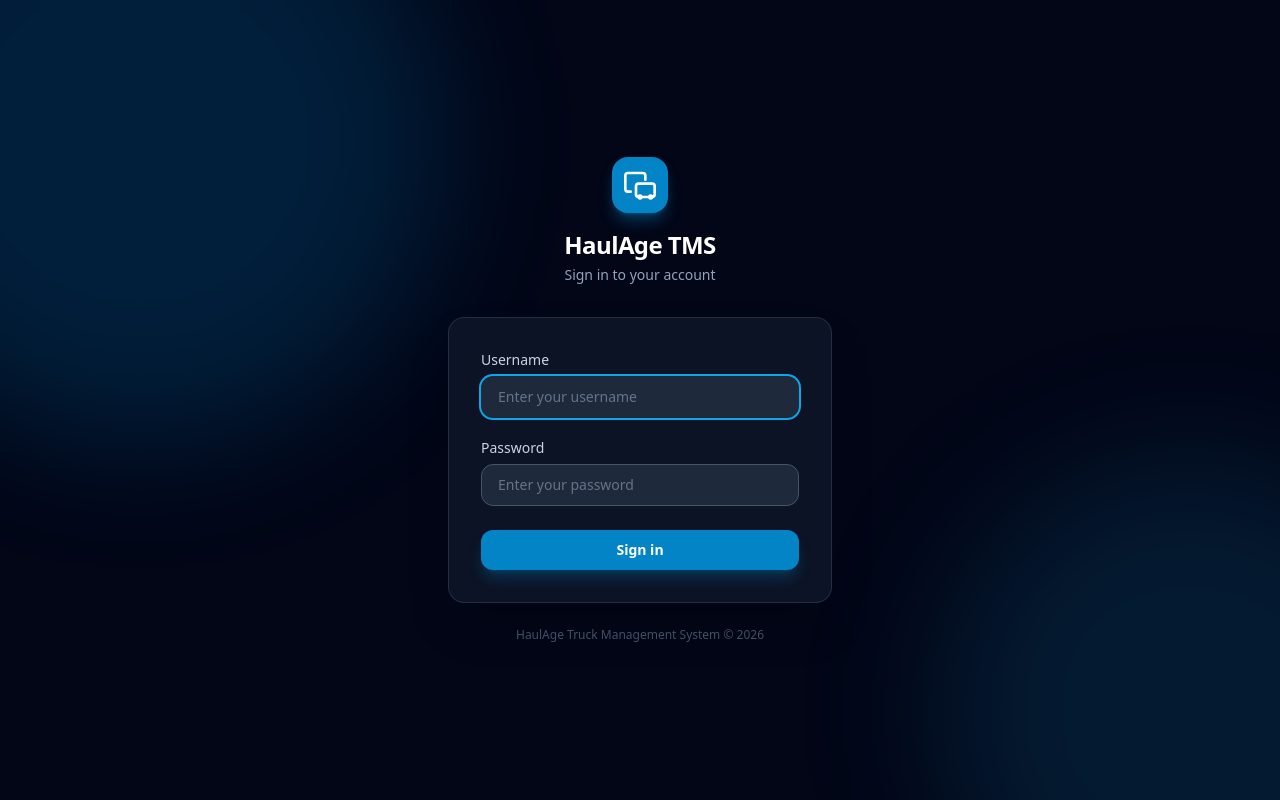
After one commit to takudzwamvere/haulage-truck-management, a Django app: template portal/templates/portal/login.html in a window 1280 px wide. The commit adds this page. Run offline with Django 5.2, Linux system fonts and the light colour scheme; the template is opened without the code that fills it, so the values that code supplies are empty; some libraries are stand-ins or nearby versions.

Commit message:
log in ui

```diff
--- a/haulage/settings.py
+++ b/haulage/settings.py
@@ -154,5 +154,5 @@ STATIC_ROOT = BASE_DIR / 'staticfiles'
 DEFAULT_AUTO_FIELD = 'django.db.models.BigAutoField'
 
 LOGIN_URL = '/login/'
-LOGIN_REDIRECT_URL = '/'
+LOGIN_REDIRECT_URL = '/dashboard/'
 LOGOUT_REDIRECT_URL = '/login/'
--- a/portal/templates/portal/base.html
+++ b/portal/templates/portal/base.html
@@ -137,7 +137,7 @@
           <p class="text-xs text-slate-400 truncate">Administrator</p>
         </div>
         <!-- Logout -->
-        <form method="post" action="#" class="shrink-0">  {# TODO Stage 2: replace # with {% url 'portal:logout' %} #}
+        <form method="post" action="{% url 'portal:logout' %}" class="shrink-0">
           {% csrf_token %}
           <button type="submit" title="Log out"
                   class="p-1.5 rounded-md text-slate-400 hover:text-white hover:bg-slate-700 transition-colors">
--- /dev/null
+++ b/portal/templates/portal/login.html
@@ -0,0 +1,132 @@
+<!DOCTYPE html>
+<html lang="en" class="h-full">
+<head>
+  <meta charset="UTF-8" />
+  <meta name="viewport" content="width=device-width, initial-scale=1.0" />
+  <title>Sign In — HaulAge TMS</title>
+  <script src="https://cdn.tailwindcss.com"></script>
+  <script>
+    tailwind.config = {
+      theme: {
+        extend: {
+          colors: {
+            brand: {
+              500: '#0ea5e9',
+              600: '#0284c7',
+              700: '#0369a1',
+            }
+          },
+          keyframes: {
+            'fade-up': {
+              '0%':   { opacity: '0', transform: 'translateY(16px)' },
+              '100%': { opacity: '1', transform: 'translateY(0)' },
+            }
+          },
+          animation: {
+            'fade-up': 'fade-up 0.4s ease both',
+          }
+        }
+      }
+    }
+  </script>
+</head>
+<body class="h-full bg-slate-950 flex items-center justify-center p-4">
+
+  <!-- Background gradient blobs -->
+  <div class="pointer-events-none fixed inset-0 overflow-hidden">
+    <div class="absolute -top-40 -left-40 w-[600px] h-[600px] rounded-full bg-brand-600/20 blur-3xl"></div>
+    <div class="absolute -bottom-40 -right-40 w-[500px] h-[500px] rounded-full bg-sky-900/30 blur-3xl"></div>
+  </div>
+
+  <!-- Login card -->
+  <div class="relative w-full max-w-sm animate-fade-up">
+
+    <!-- Brand mark -->
+    <div class="flex flex-col items-center mb-8">
+      <div class="flex items-center justify-center w-14 h-14 rounded-2xl bg-brand-600 shadow-lg shadow-brand-600/40 mb-4">
+        <svg class="w-8 h-8 text-white" viewBox="0 0 24 24" fill="none" stroke="currentColor" stroke-width="2" stroke-linecap="round" stroke-linejoin="round">
+          <path d="M5 17H3a2 2 0 0 1-2-2V5a2 2 0 0 1 2-2h11a2 2 0 0 1 2 2v3"/>
+          <rect x="9" y="11" width="14" height="10" rx="2"/>
+          <circle cx="12" cy="21" r="1"/><circle cx="20" cy="21" r="1"/>
+        </svg>
+      </div>
+      <h1 class="text-2xl font-bold text-white tracking-tight">HaulAge TMS</h1>
+      <p class="text-slate-400 text-sm mt-1">Sign in to your account</p>
+    </div>
+
+    <!-- Error message -->
+    {% if messages %}
+      {% for message in messages %}
+        <div class="flex items-center gap-2 px-4 py-3 mb-4 rounded-xl bg-red-500/10 border border-red-500/30 text-red-400 text-sm">
+          <svg class="w-4 h-4 shrink-0" viewBox="0 0 24 24" fill="none" stroke="currentColor" stroke-width="2">
+            <circle cx="12" cy="12" r="10"/><line x1="12" y1="8" x2="12" y2="12"/><line x1="12" y1="16" x2="12.01" y2="16"/>
+          </svg>
+          {{ message }}
+        </div>
+      {% endfor %}
+    {% endif %}
+
+    <!-- Card -->
+    <div class="bg-slate-900/80 backdrop-blur-md border border-slate-700/60 rounded-2xl shadow-2xl p-8">
+      <form method="post" action="{% url 'portal:login' %}" novalidate>
+        {% csrf_token %}
+
+        <!-- Username -->
+        <div class="mb-5">
+          <label for="id_username" class="block text-sm font-medium text-slate-300 mb-1.5">
+            Username
+          </label>
+          <input
+            id="id_username"
+            type="text"
+            name="username"
+            autocomplete="username"
+            autofocus
+            required
+            class="w-full px-4 py-2.5 rounded-xl bg-slate-800 border border-slate-600
+                   text-white placeholder-slate-500 text-sm
+                   focus:outline-none focus:ring-2 focus:ring-brand-500 focus:border-transparent
+                   transition-shadow"
+            placeholder="Enter your username"
+          />
+        </div>
+
+        <!-- Password -->
+        <div class="mb-6">
+          <label for="id_password" class="block text-sm font-medium text-slate-300 mb-1.5">
+            Password
+          </label>
+          <input
+            id="id_password"
+            type="password"
+            name="password"
+            autocomplete="current-password"
+            required
+            class="w-full px-4 py-2.5 rounded-xl bg-slate-800 border border-slate-600
+                   text-white placeholder-slate-500 text-sm
+                   focus:outline-none focus:ring-2 focus:ring-brand-500 focus:border-transparent
+                   transition-shadow"
+            placeholder="Enter your password"
+          />
+        </div>
+
+        <!-- Submit -->
+        <button
+          type="submit"
+          class="w-full py-2.5 px-4 rounded-xl bg-brand-600 hover:bg-brand-500
+                 text-white text-sm font-semibold
+                 shadow-lg shadow-brand-600/30
+                 transition-all duration-150 active:scale-[.98]"
+        >
+          Sign in
+        </button>
+      </form>
+    </div>
+
+    <p class="text-center text-xs text-slate-600 mt-6">
+      HaulAge Truck Management System &copy; {% now "Y" %}
+    </p>
+  </div>
+
+</body>
+</html>
--- a/portal/urls.py
+++ b/portal/urls.py
@@ -8,8 +8,8 @@ urlpatterns = [
     path('dashboard/', views.dashboard, name='dashboard'),
 
     # Stage 2  – auth
-    # path('login/',  views.login_view,  name='login'),
-    # path('logout/', views.logout_view, name='logout'),
+    path('login/',  views.login_view,  name='login'),
+    path('logout/', views.logout_view, name='logout'),
 
     # Stage 4  – trucks
     # path('trucks/',                  views.truck_list,   name='truck_list'),
```
Also changed, not shown: portal/views.py (+24 -0 lines).
